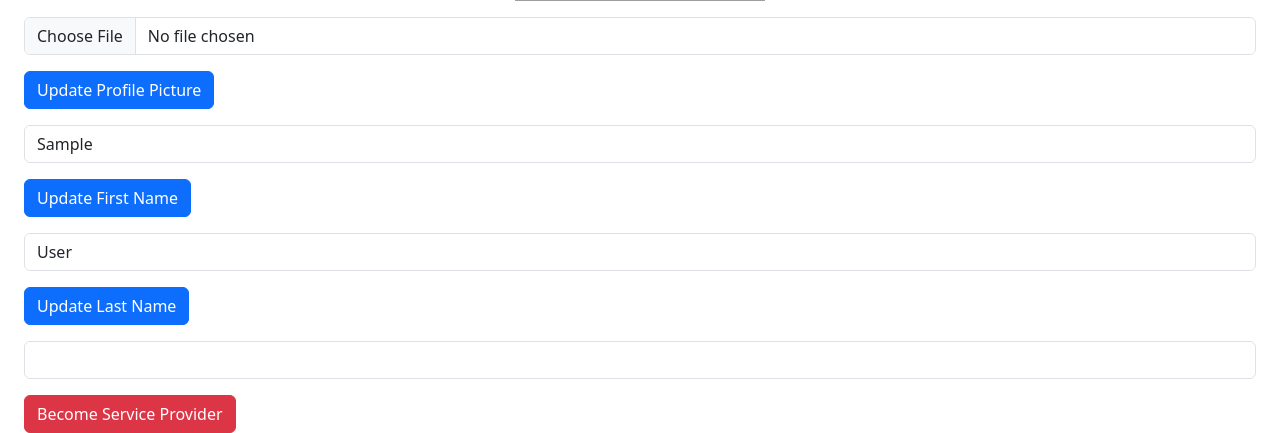
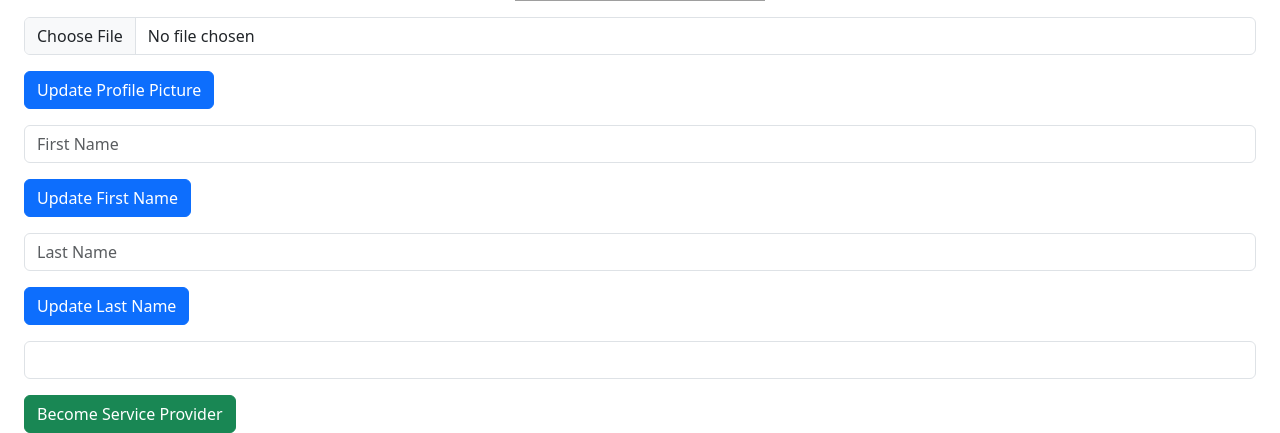
Before and after one commit to kisxo/djangoapp, a Django app: page /profile in a window 1280 px wide. Shown: the part 368-801 px from the top of the page. Run offline with Django 5.2, Linux system fonts and the light colour scheme; the visitor is signed in with stand-in values (Sample User, id 1); grey boxes are pictures that could not be loaded.

Commit message:
add user type chnage function

```diff
--- a/serviceapp/templates/serviceapp/profile.html
+++ b/serviceapp/templates/serviceapp/profile.html
@@ -17,35 +17,33 @@
 
     <form action = "/updateProfile/profile_picture/" method = "post" enctype="multipart/form-data">
         {% csrf_token %}
-        <input class="form-control form-control my-3" type="file" name="profile_picture" placeholder="Upload a Profile Picture" aria-label=".fotm-control example">
+        <input class="form-control form-control my-3" type="file" name="profile_picture" placeholder="Upload a Profile Picture" aria-label=".fotm-control example" required>
         <button type="submit" class="btn btn-primary">Update Profile Picture</button>
      </form>
 
     <form action = "/updateProfile/first_name/" method = "post">
         {% csrf_token %}
-        <input class="form-control fotm-control my-3" type="text" name="first_name" value="{{user.first_name}}" placeholder="First Name" aria-label=".fotm-control example">
+        <input class="form-control form-control my-3" type="text" name="first_name" placeholder="First Name" aria-label=".fotm-control example" required>
         <button type="submit" class="btn btn-primary">Update First Name</button>
      </form>
 
      <form action = "/updateProfile/last_name/" method = "post">
         {% csrf_token %}
-        <input class="form-control fotm-control my-3" type="text" name="last_name" value="{{user.last_name}}"  placeholder="Last Name" aria-label=".fotm-control example">
+        <input class="form-control form-control my-3" type="text" name="last_name" placeholder="Last Name" aria-label=".fotm-control example" required>
         <button type="submit" class="btn btn-primary">Update Last Name</button>
      </form>
 
      {% if user.is_service_provider %}
-
-     <form action = "/updateProfile/deleteserviceproviderprofile/" method = "post">
-      {% csrf_token %}
-      <input class="form-control fotm-control my-3" type="password" name="password" aria-label=".fotm-control">
-      <button type="submit" class="btn btn-danger">Delete Service Provider Profile</button>
+      <form action = "/serviceproviders/accountmode/delete_service/" method = "post">
+         {% csrf_token %}
+         <input class="form-control form-control my-3" type="password" name="password" required>
+         <button type="submit" class="btn btn-danger">Delete Service Provider Account</button>
       </form>
-
       {% else %}
-      <form action = "/updateProfile/becomeprovider/" method = "post">
+      <form action = "/serviceproviders/accountmode/become_provider/" method = "post">
          {% csrf_token %}
-         <input class="form-control fotm-control my-3" type="password" name="password" aria-label=".fotm-control">
-         <button type="submit" class="btn btn-danger">Become Service Provider</button>
+         <input class="form-control form-control my-3" type="password" value="" name="password" required>
+         <button type="submit" class="btn btn-success">Become Service Provider</button>
       </form>
       {% endif %}
 
--- a/serviceapp/views.py
+++ b/serviceapp/views.py
@@ -36,23 +36,16 @@ def updateProfile(request, field):
 
   if request.method == "POST":
 
-    # match field:
-    #   case 'profile_picture':
-    #     request.user.profile_picture = request.FILES.get("profile_picture")
-    #   case 'first_name':
-    #     request.user.first_name = request.POST.get("first_name")
-    #   case 'last_name':
-    #     request.user.last_name = request.POST.get("last_name")
-    #   case 'contact_phone':
-    #     request.user.contact_phone = request.POST.get("contact_phone")
-    #   case 'address':
-    #     request.user.address = request.POST.get("address")
-    #   case 'zip_code':
-    #     request.user.zip_code = request.POST.get("zip_code")
-    #   case 'city':
-    #     request.user.city = request.POST.get("city")
-    #   case _:
-    #       pass
+    match field:
+      case 'profile_picture':
+        request.user.profile_picture = request.FILES.get("profile_picture")
+      case 'first_name':
+        request.user.first_name = request.POST.get("first_name")
+      case 'last_name':
+        request.user.last_name = request.POST.get("last_name")
+      case _:
+          pass
+
     request.user.save()
     return HttpResponseRedirect('/profile')
   else:
--- a/serviceproviderapp/urls.py
+++ b/serviceproviderapp/urls.py
@@ -3,6 +3,7 @@ from . import views
 
 app_name = "serviceproviderapp"
 urlpatterns = [
+    path("accountmode/<slug:option>/", views.accounttype, name="accounttype"),
     path("servicedashboard/", views.servicedashboard, name="servicedashboard"),
     path("serviceproviderprofile/", views.serviceproviderprofile, name="serviceproviderprofile"),
     path("serviceproviderregister/<slug:field>/", views.serviceproviderregister, name="serviceproviderregister"),
```
Also changed, not shown: serviceproviderapp/templates/serviceproviderapp/dashboard.html (+10 -1 lines), serviceproviderapp/views.py (+13 -0 lines).
